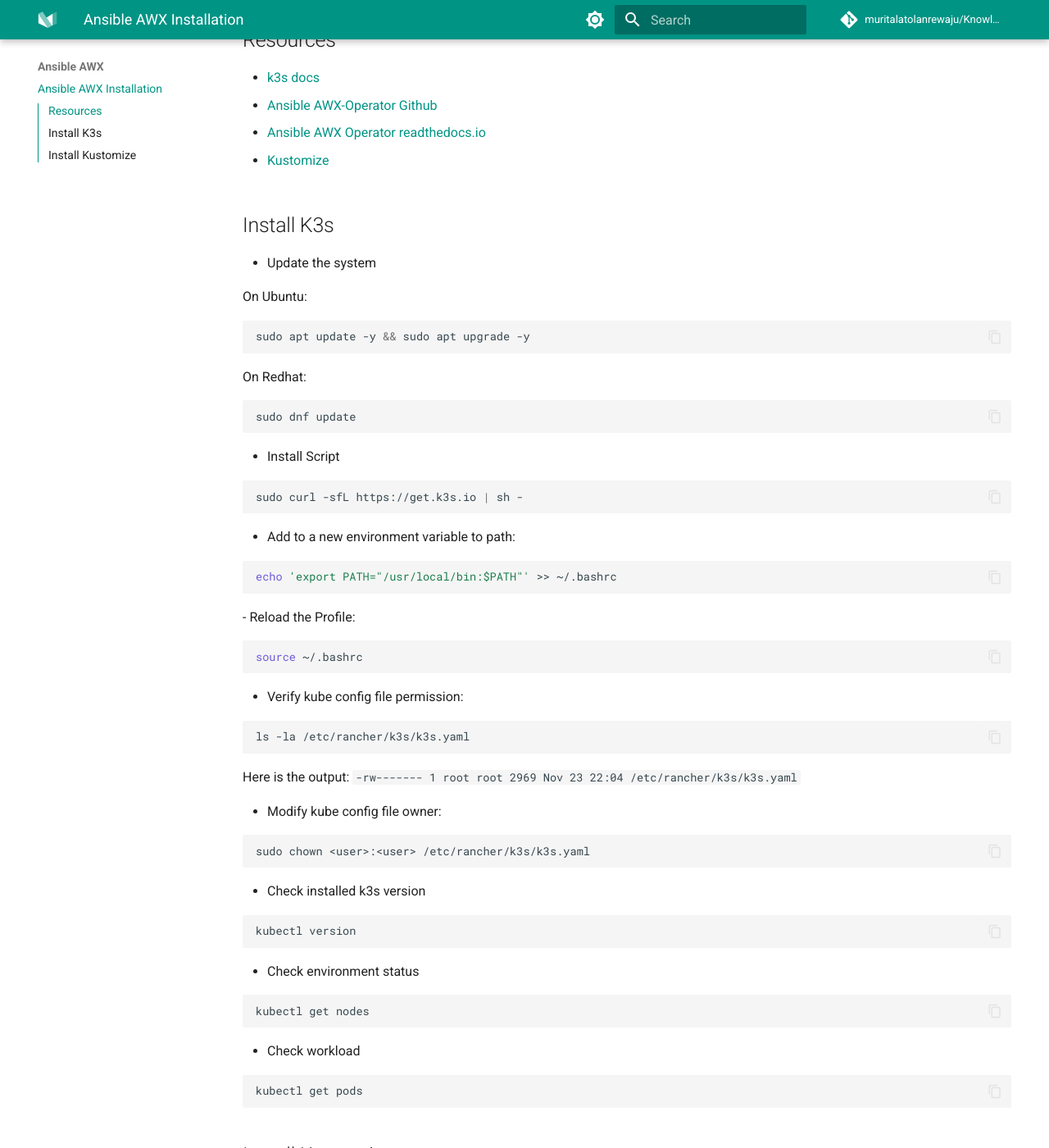
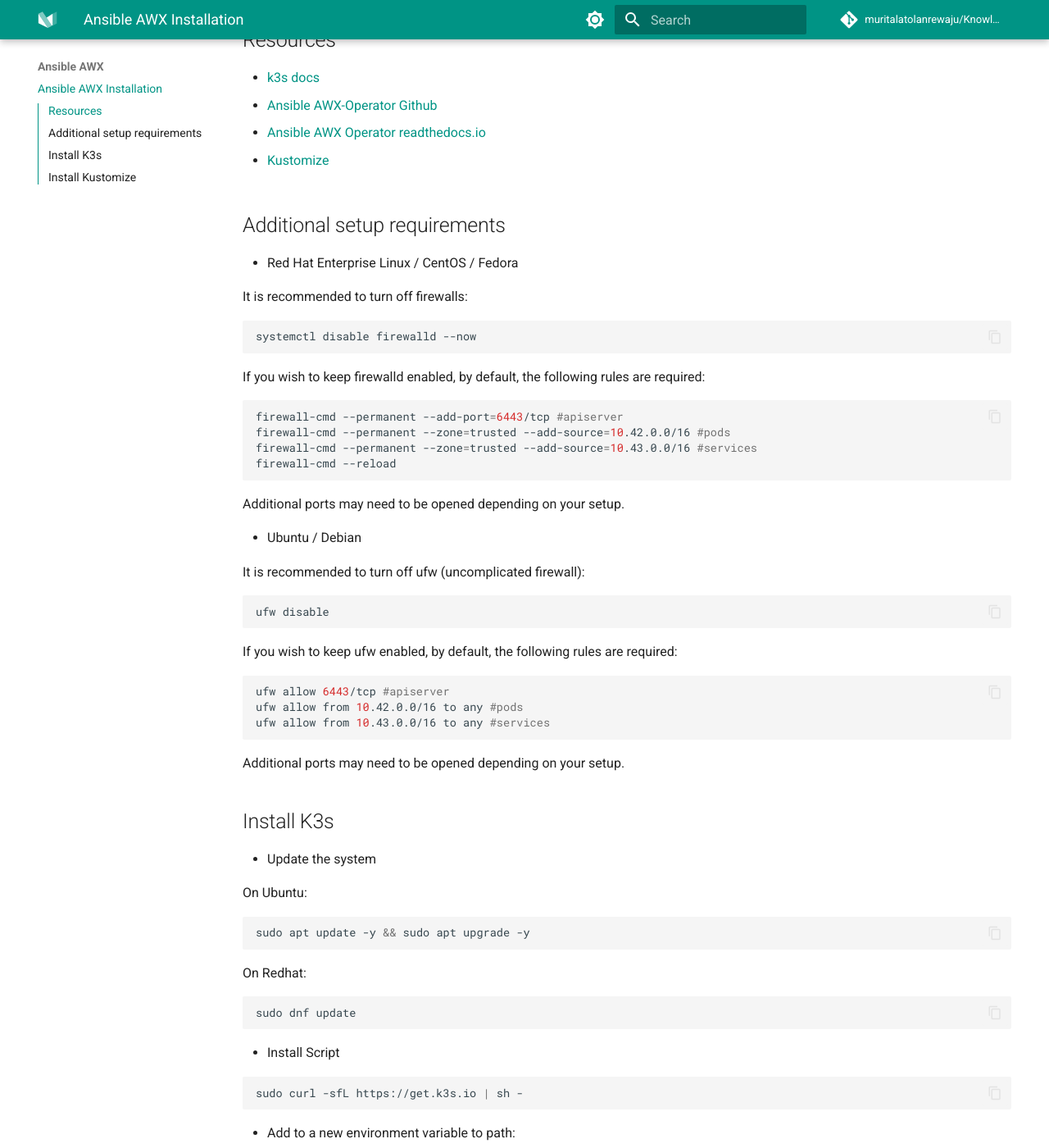
Before and after one commit to muritalatolanrewaju/KnowledgeBase-Tech, an MkDocs documentation site: the page built from docs/Ansible-AWX/install-AWX.md, in a window 1280 px wide and 1400 px high, scrolled down 262 px. Shown: the whole window at 82% size. Built offline with MkDocs 1.6.1 and Material for MkDocs 9.7.7, drawn with Linux system fonts in a browser that asks for light colours; comment, search, counter and statistics services are not loaded; some of the changed text lies outside the part shown.

Commit message:
Update install-AWX.md

````diff
--- a/docs/Ansible-AWX/install-AWX.md
+++ b/docs/Ansible-AWX/install-AWX.md
@@ -10,6 +10,45 @@
 - [Ansible AWX Operator readthedocs.io](https://ansible.readthedocs.io/projects/awx-operator/en/latest/installation/basic-install.html)
 
 - [Kustomize](https://kubectl.docs.kubernetes.io/installation/kustomize/)
+
+## Additional setup requirements
+
+- Red Hat Enterprise Linux / CentOS / Fedora
+
+It is recommended to turn off firewalls:
+
+```bash
+systemctl disable firewalld --now
+```
+
+If you wish to keep firewalld enabled, by default, the following rules are required:
+
+```bash
+firewall-cmd --permanent --add-port=6443/tcp #apiserver
+firewall-cmd --permanent --zone=trusted --add-source=10.42.0.0/16 #pods
+firewall-cmd --permanent --zone=trusted --add-source=10.43.0.0/16 #services
+firewall-cmd --reload
+```
+
+Additional ports may need to be opened depending on your setup.
+
+- Ubuntu / Debian
+
+It is recommended to turn off ufw (uncomplicated firewall):
+
+```bash
+ufw disable
+```
+
+If you wish to keep ufw enabled, by default, the following rules are required:
+
+```bash
+ufw allow 6443/tcp #apiserver
+ufw allow from 10.42.0.0/16 to any #pods
+ufw allow from 10.43.0.0/16 to any #services
+```
+
+Additional ports may need to be opened depending on your setup.
 
 ## Install K3s
 
@@ -38,6 +77,7 @@
 ```bash
 echo 'export PATH="/usr/local/bin:$PATH"' >> ~/.bashrc
 ```
+
 - Reload the Profile:
 
 ```bash
@@ -179,6 +219,7 @@
   service_type: nodeport
   nodeport_port: 30080
 ```
+
 - Add `AWX` resources to kustomization config file:
 
 ```bash
````
